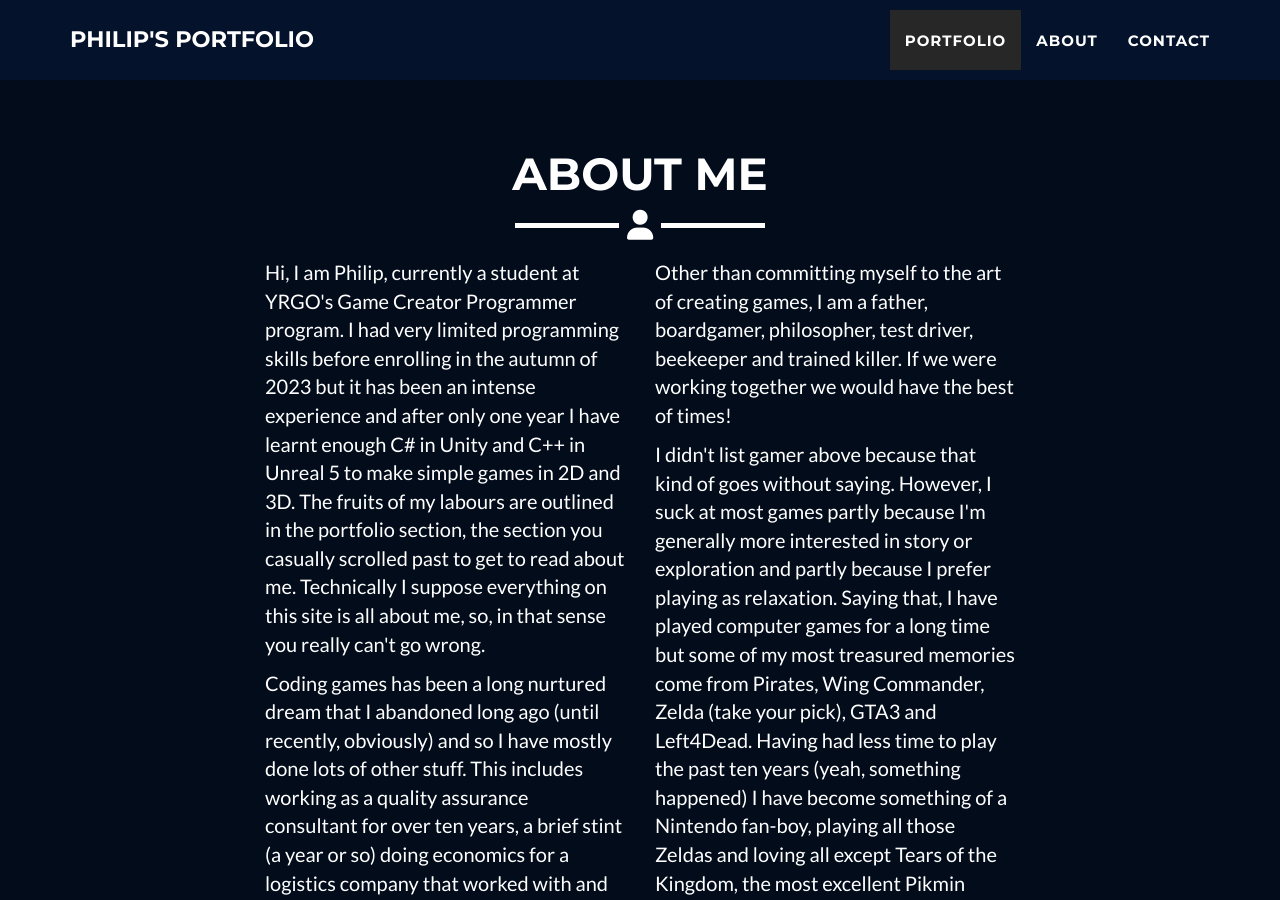
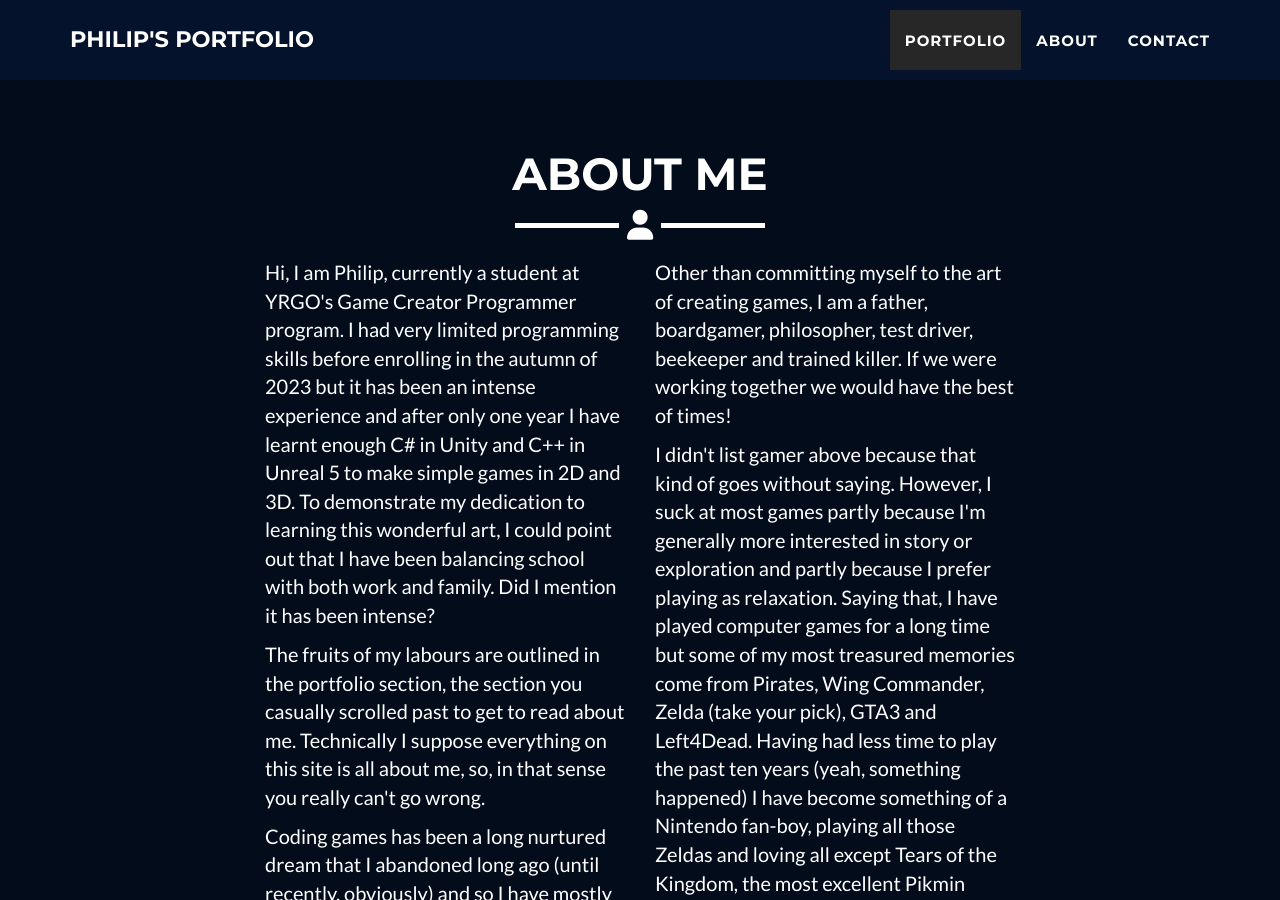
Before and after one commit to B0realian/B0realian.github.io, a Jekyll site: the page built from _posts/2024-06-07-Hellracer.markdown, in a window 1280 px wide and 900 px high, scrolled down 1599 px. Built offline with Jekyll 4.4.1, drawn with Linux system fonts in a browser that asks for light colours.

Commit message:
Update about.html

```diff
--- a/_includes/about.html
+++ b/_includes/about.html
@@ -12,7 +12,10 @@
         <p>Hi, I am Philip, currently a student at YRGO's Game Creator Programmer program. I had very limited
          programming skills before enrolling in the autumn of 2023 but it has been an intense experience and
          after only one year I have learnt enough C# in Unity and C++ in Unreal 5 to make simple games in 2D
-         and 3D. The fruits of my labours are outlined in the portfolio section, the section you casually
+         and 3D. To demonstrate my dedication to learning this wonderful art, I could point out that I have
+         been balancing school with both work and family. Did I mention it has been intense?
+        </p>
+        <p> The fruits of my labours are outlined in the portfolio section, the section you casually
          scrolled past to get to read about me. Technically I suppose everything on this site is all about me,
          so, in that sense you really can't go wrong.
         </p>
```
